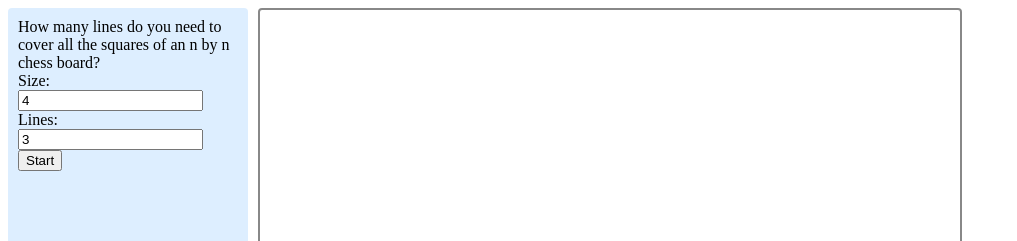
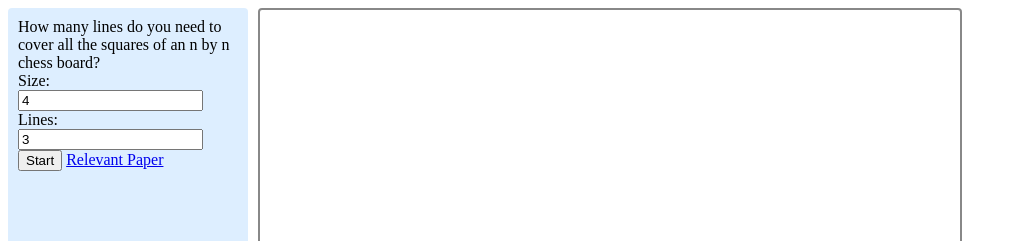
Before and after one commit to Bob1123/bob1123.github.io, a plain HTML site: page linecovering.html in a window 1280 px wide. Shown: the top 241 px of the page, without its empty margins (0-1017 px from the left). Drawn offline with Linux system fonts and the light colour scheme.

Commit message:
Update linecovering.html to include paper

```diff
--- a/linecovering.html
+++ b/linecovering.html
@@ -252,6 +252,8 @@
              Lines: <input type="number" id="lines" value="3"> </br>
 
             <input type="submit" value="Start" onclick="start();">
+
+            <a href="https://arxiv.org/abs/2111.09702">Relevant Paper</a>
         </div>
         <div class="rightside">
             <canvas id="sketchpad" height="700" width="700">
```
